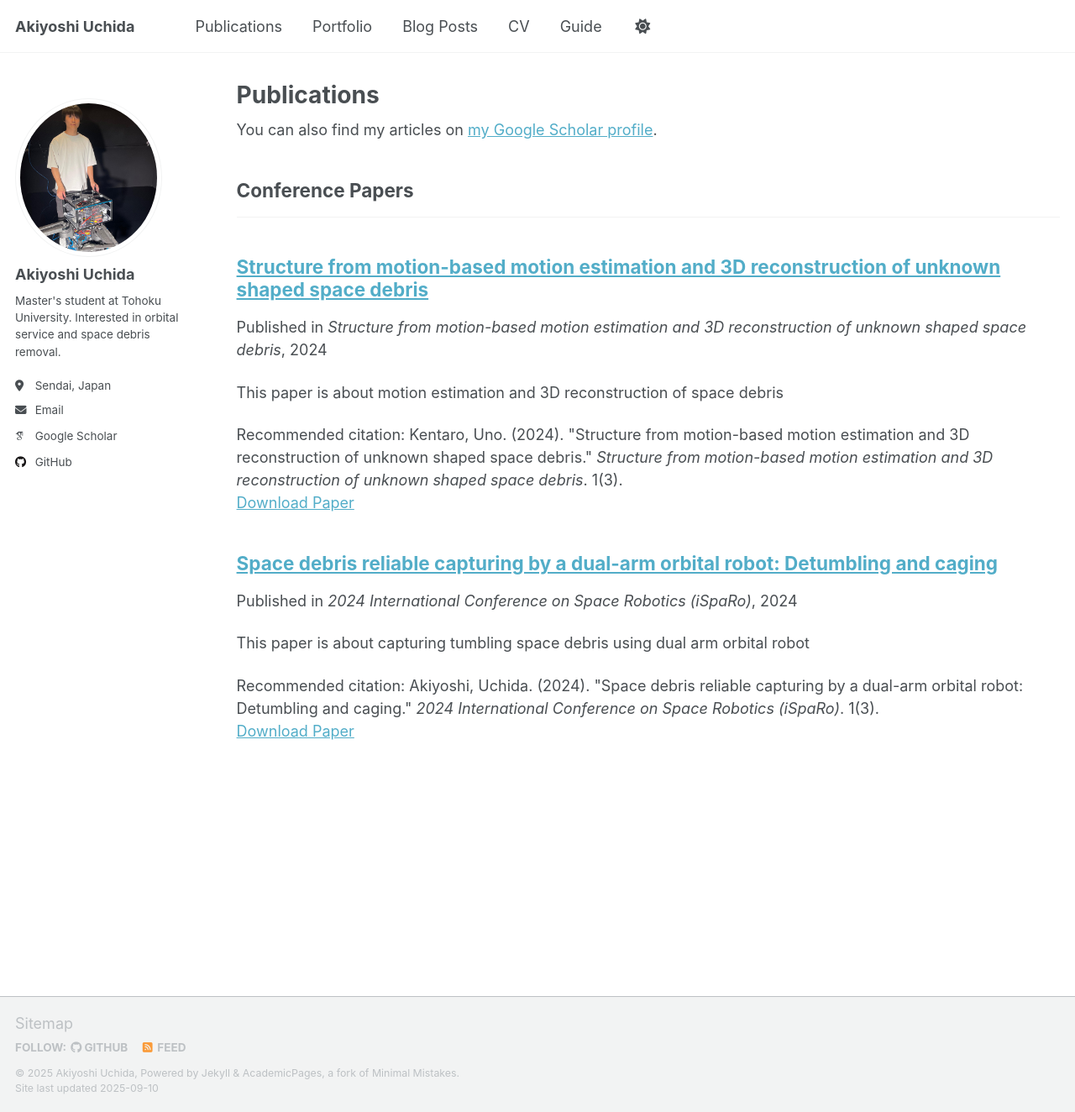
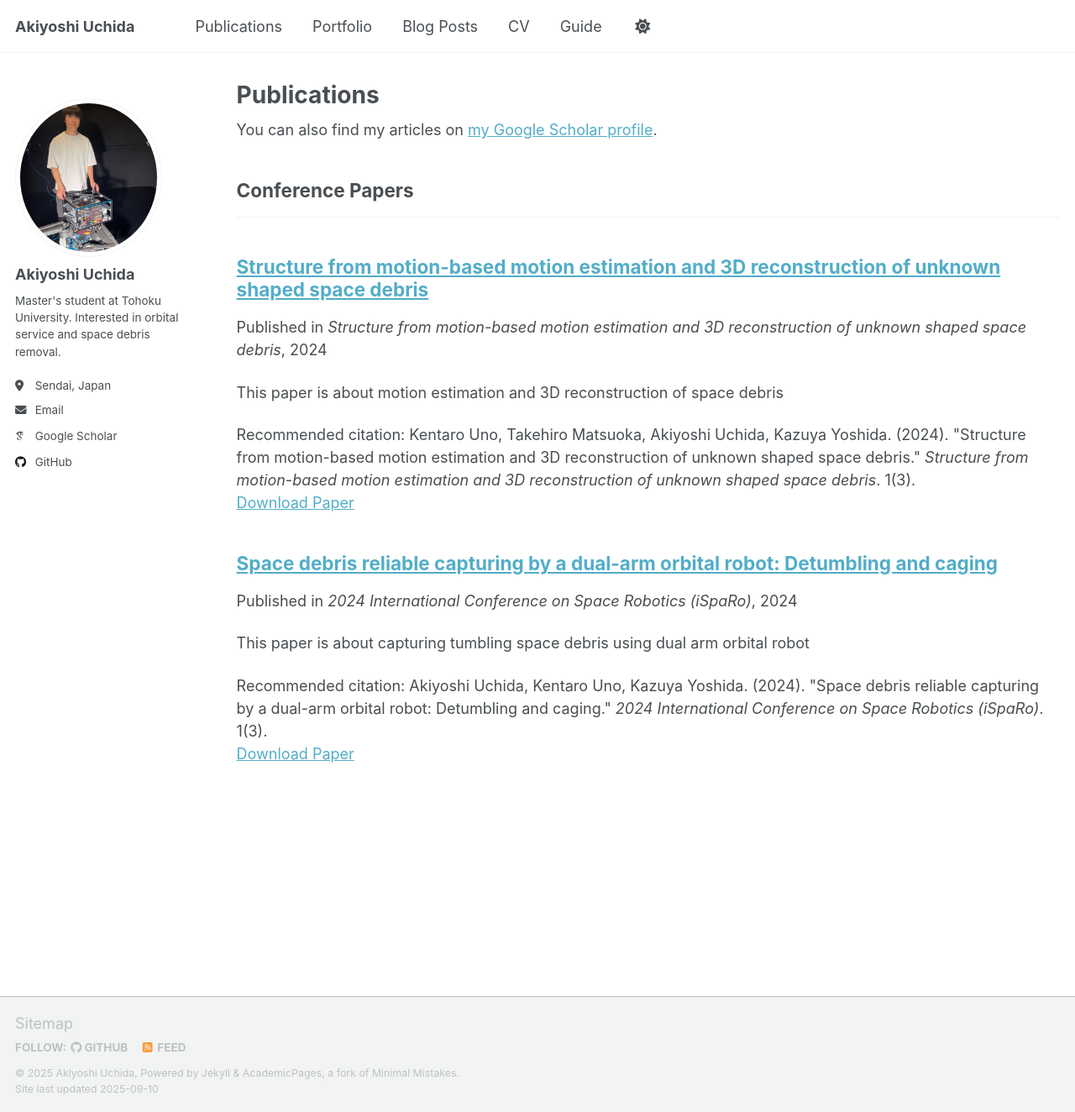
Before and after one commit to aky-u/academic, a Jekyll site: the page built from _pages/publications.html, in a window 1280 px wide and 1324 px high. Shown: the whole window at 84% size. Built offline with Jekyll 4.4.1, drawn with Linux system fonts in a browser that asks for light colours; some web fonts are replaced; a script that is not in the unit is left out.

Commit message:
Update publication entries: correct paper URLs and citations for space debris research

```diff
--- a/_publications/2024-06-24-isparo.md
+++ b/_publications/2024-06-24-isparo.md
@@ -6,8 +6,8 @@ permalink: /publication/2024-06-24-isparo
 excerpt: 'This paper is about capturing tumbling space debris using dual arm orbital robot'
 date: 2024-06-24
 venue: '2024 International Conference on Space Robotics (iSpaRo)'
-paperurl: 'http://academicpages.github.io/files/iSpaRo_2024A_Uchida_et_al.pdf'
-citation: 'Akiyoshi, Uchida. (2024). &quot;Space debris reliable capturing by a dual-arm orbital robot: Detumbling and caging.&quot; <i>2024 International Conference on Space Robotics (iSpaRo)</i>. 1(3).'
+paperurl: 'https://arxiv.org/pdf/2405.00943'
+citation: 'Akiyoshi Uchida, Kentaro Uno, Kazuya Yoshida. (2024). &quot;Space debris reliable capturing by a dual-arm orbital robot: Detumbling and caging.&quot; <i>2024 International Conference on Space Robotics (iSpaRo)</i>. 1(3).'
 ---
 
 A chaser satellite equipped with robotic arms can capture space debris and manipulate it for use in more advanced missions such as refueling and deorbiting. To facilitate capturing, a caging-based strategy has been proposed to simplify the control system. \textit{Caging} involves geometrically constraining the motion of the target debris, and is achieved via position control. However, if the target is spinning at a high speed, direct caging may result in unsuccessful constraints or hardware destruction; therefore, the target should be de-tumbled before capture. To address this problem, this study proposes a repeated contact-based method that uses impedance control to mitigate the momentum of the target. In this study, we analyzed the proposed detumbling technique from the perspective of impedance parameters. We investigated their effects through a parametric analysis and demonstrated the successful detumbling and caging sequence of a microsatellite as representative of space debris. The contact forces decreased during the detumbling sequence compared with direct caging. Further, the proposed detumbling and caging sequence was validated through simulations and experiments using a dual-arm air-floating robot in two-dimensional microgravity emulating testbed.
--- a/_publications/2024-08-28-case.md
+++ b/_publications/2024-08-28-case.md
@@ -6,8 +6,8 @@ permalink: /publication/2024-08-28-case
 excerpt: 'This paper is about motion estimation and 3D reconstruction of space debris'
 date: 2024-08-28
 venue: 'Structure from motion-based motion estimation and 3D reconstruction of unknown shaped space debris'
-paperurl: 'http://academicpages.github.io/files/iSpaRo_2024A_Uchida_et_al.pdf'
-citation: 'Kentaro, Uno. (2024). &quot;Structure from motion-based motion estimation and 3D reconstruction of unknown shaped space debris.&quot; <i>Structure from motion-based motion estimation and 3D reconstruction of unknown shaped space debris</i>. 1(3).'
+paperurl: 'https://arxiv.org/pdf/2408.01035'
+citation: 'Kentaro Uno, Takehiro Matsuoka, Akiyoshi Uchida, Kazuya Yoshida. (2024). &quot;Structure from motion-based motion estimation and 3D reconstruction of unknown shaped space debris.&quot; <i>Structure from motion-based motion estimation and 3D reconstruction of unknown shaped space debris</i>. 1(3).'
 ---
 
 With the boost in the number of spacecraft launches in the current decades, the space debris problem is daily becoming significantly crucial. For sustainable space utilization, the continuous removal of space debris is the most severe problem for humanity. To maximize the reliability of the debris capture mission in orbit, accurate motion estimation of the target is essential. Space debris has lost its attitude and orbit control capabilities, and its shape is unknown due to the break. This paper proposes the Structure from Motion-based algorithm to perform unknown shaped space debris motion estimation with limited resources, where only 2D images are required as input. The method then outputs the reconstructed shape of the unknown object and the relative pose trajectory between the target and the camera simultaneously, which are exploited to estimate the target’s motion. The method is quantitatively validated with the realistic image dataset generated by the microgravity experiment in a 2D air-floating testbed and 3D kinematic simulation.
```
